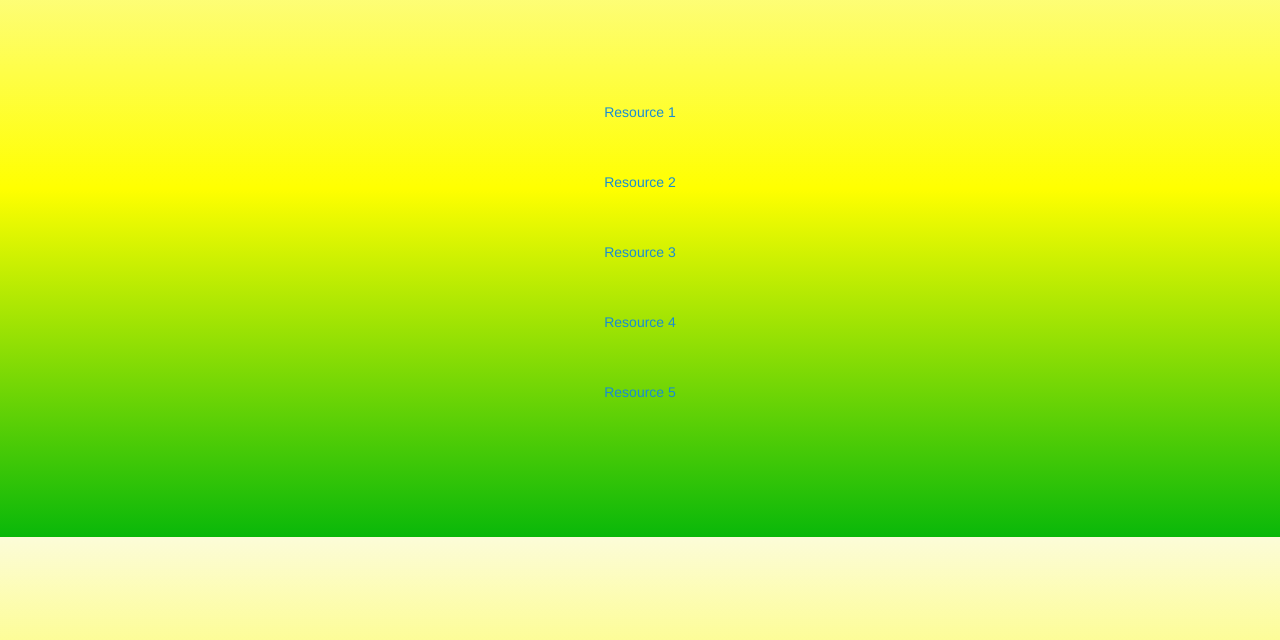
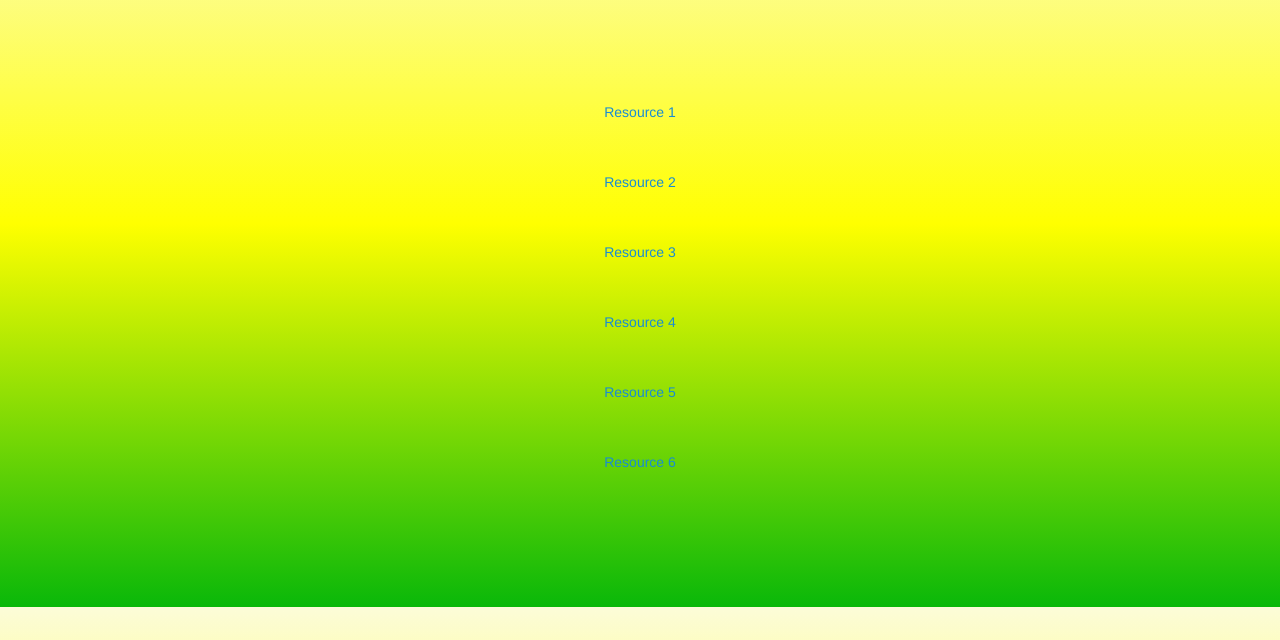
Before and after one commit to vanshman/covid, a plain HTML site: page resource.html in a window 1280 px wide. Shown: the part 160-800 px from the top of the page. Drawn offline with nearby package versions, Linux system fonts and the light colour scheme; a web font is replaced by a local one.

Commit message:
Nice
Nice

```diff
--- a/resource.html
+++ b/resource.html
@@ -115,6 +115,7 @@
             <a rel="noopener noreferrer" target="_blank" href="https://phfi.org/covid19/covid-resources/">Resource 3</a><br><br>
             <a rel="noopener noreferrer" target="_blank" href="https://external.sprinklr.com/insights/explorer/dashboard/">Resource 4</a><br><br>
             <a rel="noopener noreferrer" target="_blank" href="https://www.mygov.in/covid-19">Resource 5</a><br><br>
+            <a rel="noopener noreferrer" target="_blank" href="https://covidfacts.in/">Resource 6</a><br><br>
             <br><br><br><br><br>
         </center>
     </body>
```
